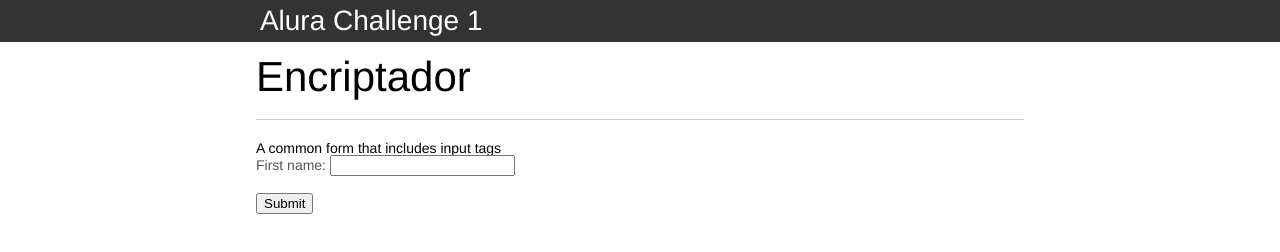
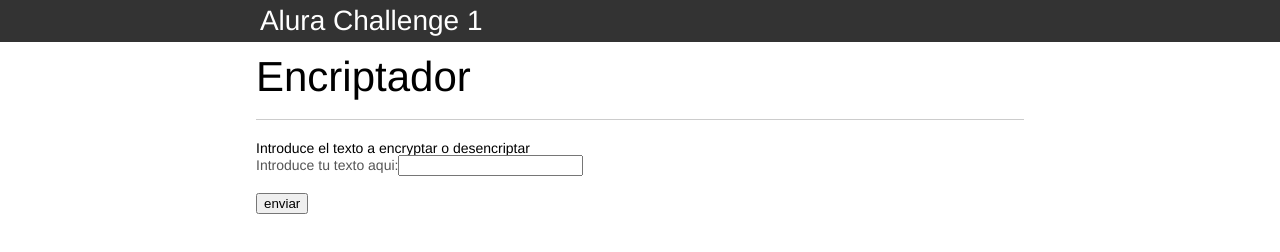
Before and after one commit to Tfinalyx/Tfinalyx.github.io, a plain HTML site: page index.html in a window 1280 px wide. Drawn offline with Linux system fonts and the light colour scheme.

Commit message:
cambio de textos del textbox y boton

```diff
--- a/index.html
+++ b/index.html
@@ -17,11 +17,12 @@
 		<main>
 			<section class="container">
 				<h2>Encriptador</h2>
-				<p>A common form that includes input tags</p>
+				<p>Introduce el texto a encryptar o desencriptar</p>
 				<form action="getform.php" method="get">
-    			<label>First name: <input type="text"></label><br>
+    			<label>Introduce tu texto aqui:<input type="text"></label><br>
 
-				<input type="submit" value="Submit">
+				<input type="submit" value="enviar">
+
 				</form>
 
 			</section>
```
